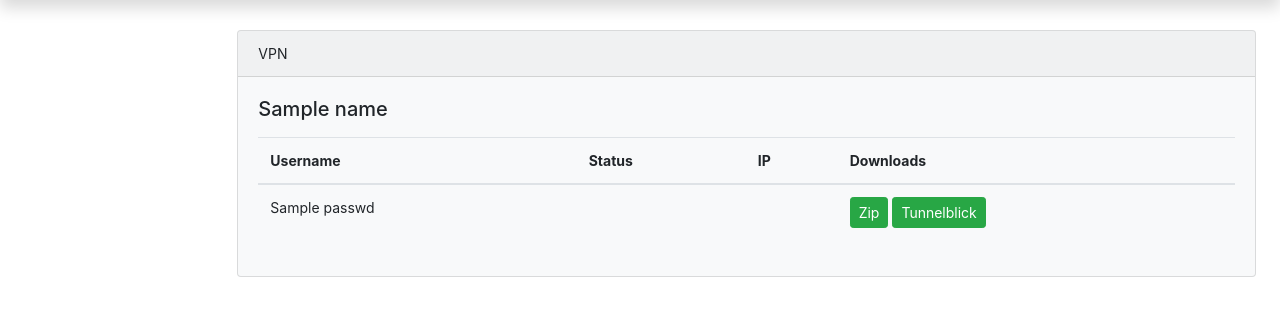
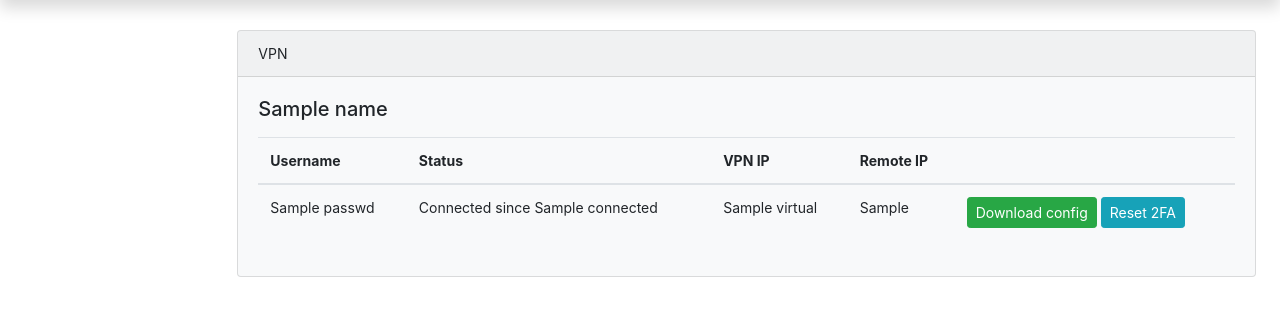
Before and after one commit to calston/gamoto, a Django app: template gamoto/templates/index.html in a window 1280 px wide. Shown: the part 48-364 px from the top of the page. Run offline with Django 3.2, Linux system fonts and the light colour scheme; the template is opened without the code that fills it: most values are stand-ins (such as "Sample title", 1, 10 or a date in 2020); some libraries are stand-ins or nearby versions.

Commit message:
Fix bugs in OTP creation and server setup

```diff
--- a/gamoto/templates/enroll.html
+++ b/gamoto/templates/enroll.html
@@ -2,9 +2,10 @@
 {% load static %}
 {% block body %}
     <div class="card bg-light mb-3" style="max-width: 18rem;">
-    <div class="card-header">Enrollment</div>
+    <div class="card-header">2FA Setup</div>
     <div class="card-body">
         <p class="card-text">
+        {% if reset %}A new 2FA setup has been created.{% endif %}
         Please scan this code with Google Authenticator
         <br/>
             <div id="qrcode"></div>
@@ -25,6 +26,6 @@
 {% block js %}
 <script src="{% static "qrcode.min.js" %}"></script>
 <script type="text/javascript">
-    new QRCode(document.getElementById("qrcode"), "{{authurl}}");
+    new QRCode(document.getElementById("qrcode"), "{{ authurl|safe }}");
 </script>
 {% endblock %}
--- a/gamoto/templates/index.html
+++ b/gamoto/templates/index.html
@@ -14,18 +14,20 @@
                 <tr>
                     <th scope="col">Username</th>
                     <th scope="col">Status</th>
-                <th scope="col">IP</th>
-                <th scope="col">Downloads</th>
+                    <th scope="col">VPN IP</th>
+                    <th scope="col">Remote IP</th>
+                    <th scope="col"></th>
                 </tr>
             </thead>
             <tbody>
                 <tr>
                     <td>{{passwd.name}}</td>
-            <td></td>
-            <td></td>
+                    <td>{% if vpn %}Connected since {{vpn.connected}}{% else %}Disconnected{% endif %}</td>
+                    <td>{% if vpn %}{{vpn.virtual}}{% endif %}</td>
+                    <td>{% if vpn %}{{vpn.ip}}{% endif %}</td>
                     <td>
-            <a class="btn btn-success btn-sm" href="{% url "vpn_zip" %}">Zip</a>
-            <a class="btn btn-success btn-sm" href="{% url "vpn_tblk" %}">Tunnelblick</a>
+                        <a class="btn btn-success btn-sm" href="{% url "vpn_zip" %}">Download config</a>
+                        <a class="btn btn-info btn-sm" href="{% url "reset_2fa" %}">Reset 2FA</a>
                     </td>
                 </tr>
             </tbody>
@@ -35,7 +37,7 @@
     </div>
 
     {% else %}
-    <p>Your account is not configured yet. Please click the button below to create a new enrollment.</p>
-    <a class="btn btn-success" href="{% url "enroll" %}">Create enrollment</a>
+    <p>Your account is not configured yet. Please click the setup button below.</p>
+    <a class="btn btn-success" href="{% url "enroll" %}">Setup</a>
     {% endif %}
 {% endblock %}
--- a/gamoto/urls.py
+++ b/gamoto/urls.py
@@ -31,6 +31,7 @@ urlpatterns = [
     path('accounts/', include('django.contrib.auth.urls')),
     path('', views.index, name="index"),
     path('enroll', views.enroll_user, name="enroll"),
+    path('reset_2fa', views.reset_2fa, name="reset_2fa"),
     path('vpn_zip', views.vpn_zip, name="vpn_zip"),
     path('vpn_tblk', views.vpn_tblk, name="vpn_tblk")
 ]
```
Also changed, not shown: gamoto/users.py (+22 -10 lines), gamoto/views.py (+20 -6 lines), 1 other file. Lines whose indentation alone changed are shown as unchanged.
